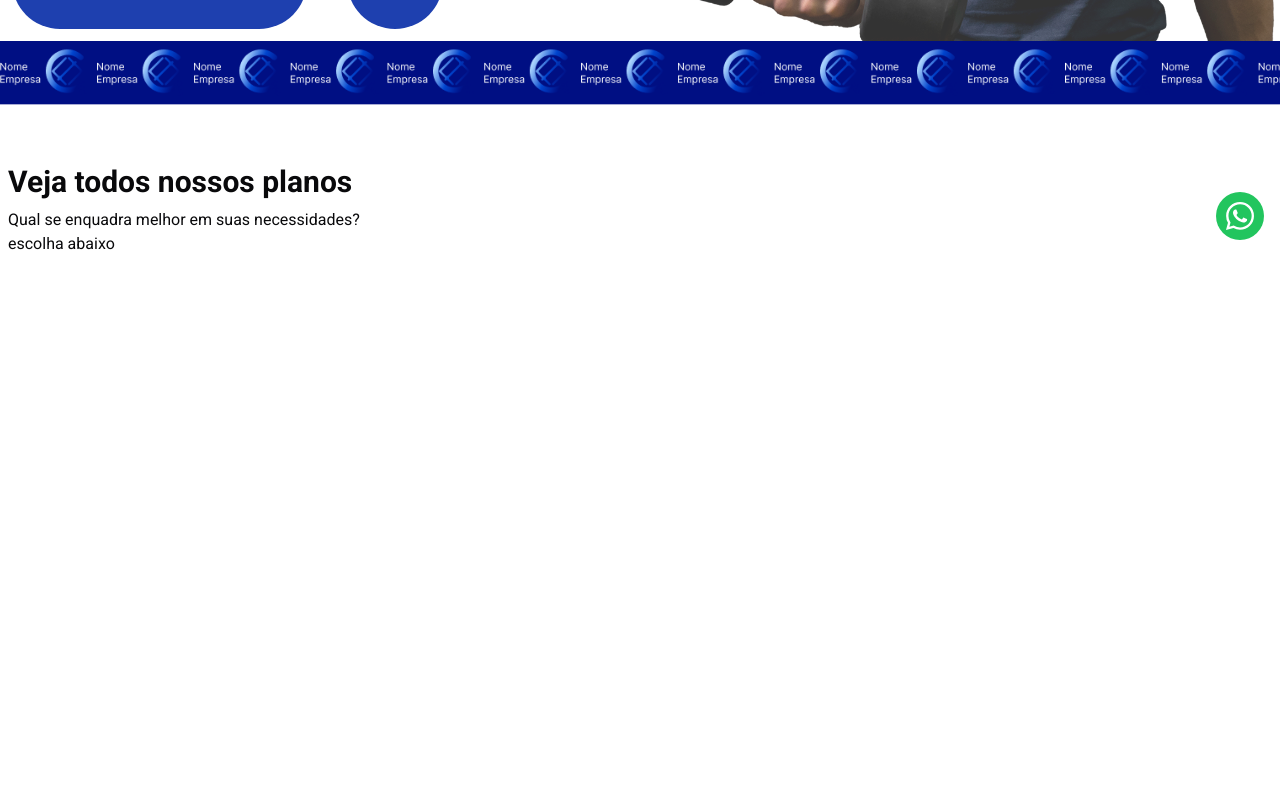
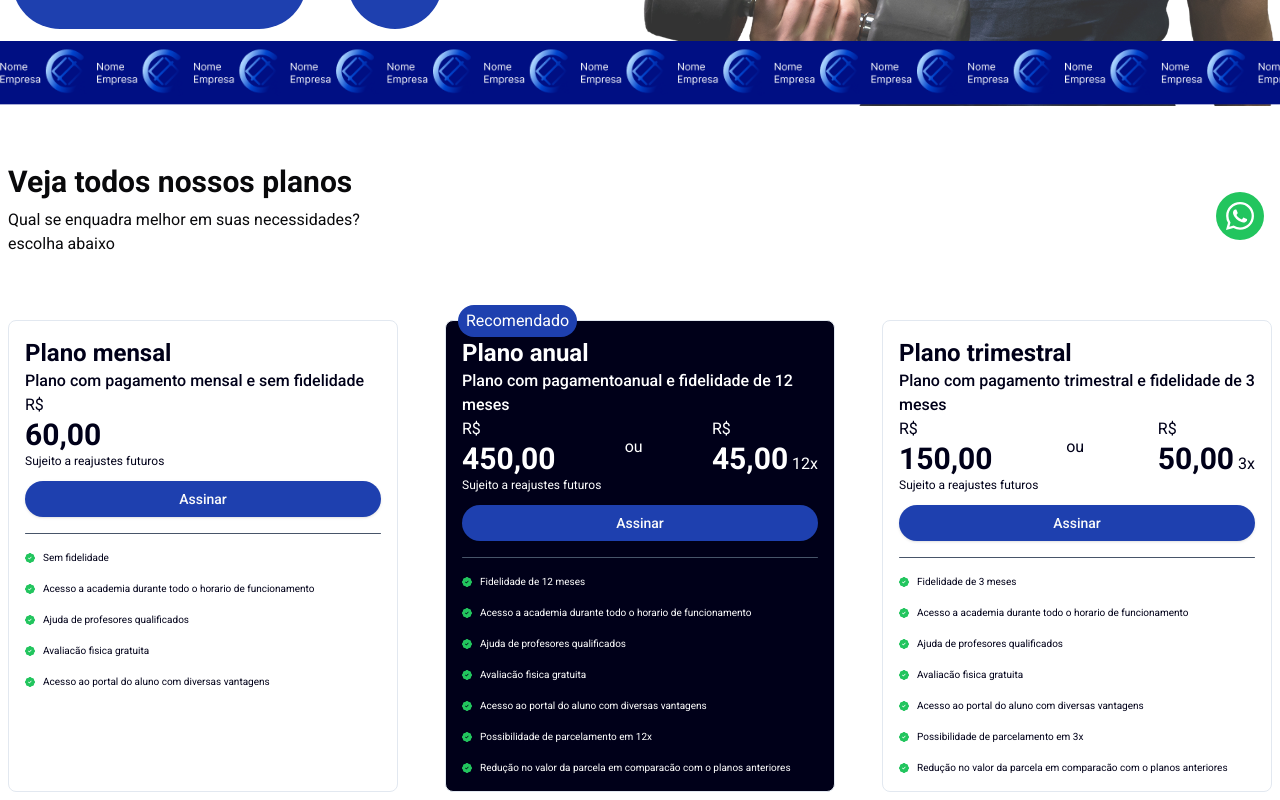
Before and after one commit to AndersonCostaDev01/academi-code, a Next.js app: page / in a window 1280 px wide. Shown: the part 544-1344 px from the top of the page. Before the commit the page ends 1056 px from the top, so only its background shows below. Built offline with nearby package versions, Linux system fonts and the light colour scheme.

Commit message:
feat: add Plans section

```diff
--- a/package.json
+++ b/package.json
@@ -32,6 +32,8 @@
     "eslint-config-next": "15.1.7",
     "eslint-plugin-simple-import-sort": "^12.1.1",
     "postcss": "^8",
+    "prettier": "^3.5.2",
+    "prettier-plugin-tailwindcss": "^0.6.11",
     "tailwindcss": "^3.4.1",
     "typescript": "^5"
   }
--- a/src/components/Hero/index.tsx
+++ b/src/components/Hero/index.tsx
@@ -29,21 +29,21 @@ export function Hero() {
   const linkWhatsApp = `https://wa.me/${telefone}?text=${mensagem}`;
 
   return (
-    <div className="w-full h-[1056px] absolute block overflow-hidden">
+    <div className="absolute block h-[1056px] w-full overflow-hidden">
       <section>
         <NavBar />
-        <DivCut className="absolute bg-gradientDivCut z-0" />
-        <div className="p-3 mt-20 lg:mt-36 relative z-10 mx-auto container">
+        <DivCut className="absolute z-0 bg-gradientDivCut" />
+        <div className="container relative z-10 mx-auto mt-20 p-3 lg:mt-36">
           <div className="flex items-center">
             <h1>
               <Image src={logo} alt="Academia do codigo" />
             </h1>
-            <h2 className="text-center text-blue-800 font-bold">
+            <h2 className="text-center font-bold text-blue-800">
               Venha ter um melhor <br /> desempenho em sua vida
             </h2>
           </div>
           <div className="">
-            <h3 className="text-blue-800 mt-3 text-xl lg:text-3xl">
+            <h3 className="mt-3 text-xl text-blue-800 lg:text-3xl">
               <span className="font-bold">
                 Academia de <br />
                 qualidade
@@ -52,22 +52,22 @@ export function Hero() {
               <br /> só <span className="font-bold">aqui!</span>
             </h3>
           </div>
-          <p className="w-[650px] mt-3 lg:text-xl">
+          <p className="mt-3 w-[650px] lg:text-xl">
             Não se sente confortável com seu corpo? Nós podemos te ajudar! A
             melhor maneira de recuperar sua autoconfiança é através de um estilo
             de vida mais saudável e um corpo mais forte e definido.
           </p>
-          <div className="flex gap-3 lg:gap-10 mt-6 font-bold text-white">
+          <div className="mt-6 flex gap-3 font-bold text-white lg:gap-10">
             <a
               href="#plans"
-              className="flex bg-blue-800 items-center justify-center gap-2 lg:px-14 lg:py-6 px-8 py-4 rounded-full"
+              className="flex items-center justify-center gap-2 rounded-full bg-blue-800 px-8 py-4 lg:px-14 lg:py-6"
             >
               Quro me matricular
               <IoArrowForwardCircleOutline className="text-4xl" />
             </a>
             <a
               href={`https://wa.me/${telefone}?text=Quero me matricularna academia`}
-              className="bg-blue-800 items-center justify-center flex rounded-full w-16 h-16 lg:w-24 lg:h-24"
+              className="flex h-16 w-16 items-center justify-center rounded-full bg-blue-800 lg:h-24 lg:w-24"
             >
               <IoLogoWhatsapp className="text-4xl" />
             </a>
@@ -76,18 +76,18 @@ export function Hero() {
         <Image
           src={menhero}
           alt="homem fazendo exercicio"
-          className="absolute top-0 lg:top-[-80px] right-0 opacity-60 lg:opacity-80 w-[650px]"
+          className="absolute right-0 top-10 w-[650px] opacity-60 lg:top-0 lg:opacity-80"
         />
         <Image
           src={transitionbar}
           alt="Barra de transição do hero"
-          className="relative z-10 h-10 lg:h-16 object-cover"
+          className="relative z-10 h-10 object-cover lg:h-16"
         />
       </section>
-      <div className="fixed bottom-4 right-4 bg-green-500 w-12 h-12 rounded-full items-center justify-center flex">
+      <div className="fixed bottom-4 right-4 z-10 flex h-12 w-12 items-center justify-center rounded-full bg-green-500">
         <Drawer>
           <DrawerTrigger>
-            <IoLogoWhatsapp className="text-white h-8 w-8" />
+            <IoLogoWhatsapp className="h-8 w-8 text-white" />
           </DrawerTrigger>
           <DrawerContent>
             <DrawerHeader>
@@ -105,7 +105,7 @@ export function Hero() {
                 <a href={linkWhatsApp}>mandar mensagem</a>
               </Button>
               <DrawerClose>
-                <Button className="bg-red-700 hover:bg-red-800 text-white">
+                <Button className="bg-red-700 text-white hover:bg-red-800">
                   Cancel
                 </Button>
               </DrawerClose>
--- /dev/null
+++ b/src/components/Plans/Components/PlansCard.styles.ts
@@ -0,0 +1,19 @@
+import styled from "styled-components";
+
+type PlansCardProps = {
+  recommended?: boolean;
+};
+
+export const Card = styled.div<PlansCardProps>`
+  padding: 1rem;
+  width: 390px;
+  height: auto;
+  border: 1px solid #e2e8f0;
+  border-radius: 8px;
+  background-color: ${(props) => (props.recommended ? "#000019" : "#fff")};
+  color: ${(props) => (props.recommended ? "#fff" : "#000019")};
+
+  @media (max-width: 1024px) {
+    width: 95%;
+  }
+`;
--- /dev/null
+++ b/src/components/Plans/Components/PlansCard.tsx
@@ -0,0 +1,70 @@
+import { Button } from "@/components/ui/button";
+import { BsPatchCheckFill } from "react-icons/bs";
+import * as S from "@/components/Plans/Components/PlansCard.styles";
+
+type PlansCardProps = {
+  recommended?: boolean;
+  plansTitle?: string;
+  plansDescription?: string;
+  value?: string;
+  valueInstallment?: string;
+  plansAdvantages?: string[];
+  installment?: string;
+};
+
+function PlansCard({
+  recommended,
+  plansDescription,
+  plansTitle,
+  value,
+  valueInstallment,
+  plansAdvantages,
+  installment,
+}: PlansCardProps) {
+  const linkWhatsApp = `https://wa.me/${5583991651441}?text=${"Olá, gostaria de mais informações! sobre o plano: " + plansTitle}`;
+  return (
+    <S.Card className="relative" recommended={recommended}>
+      {recommended && (
+        <div className="absolute left-3 top-[-16px] rounded-full bg-blue-800 px-2 py-1 text-white">
+          Recomendado
+        </div>
+      )}
+      <h3 className="text-2xl font-bold">{plansTitle}</h3>
+      <p className="font-medium">{plansDescription}</p>
+      <div className="flex justify-between gap-3">
+        <p className="flex flex-col">
+          <span>R$</span>
+          <span className="text-3xl font-bold">{value}</span>
+        </p>
+        {valueInstallment && (
+          <>
+            <p className="flex items-center">ou</p>
+            <p className="flex flex-col">
+              <span>R$</span>
+              <p>
+                <span className="text-3xl font-bold">{valueInstallment}</span>{" "}
+                <span>{installment}</span>
+              </p>
+            </p>
+          </>
+        )}
+      </div>
+      <p className="text-xs">Sujeito a reajustes futuros</p>
+      <Button
+        className="mt-3 w-full rounded-full bg-blue-800 hover:bg-blue-600"
+        asChild
+      >
+        <a href={linkWhatsApp}>Assinar</a>
+      </Button>
+      <div className="mt-4 h-[1px] w-full rounded-full bg-slate-600 shadow-2xl shadow-white" />
+      {plansAdvantages?.map((advantage, index) => (
+        <p className="mt-4 flex items-center gap-2 text-[10px]" key={index}>
+          <BsPatchCheckFill className="inline-block text-green-500" />
+          {advantage}
+        </p>
+      ))}
+    </S.Card>
+  );
+}
+
+export default PlansCard;
--- a/src/components/Plans/index.tsx
+++ b/src/components/Plans/index.tsx
@@ -1,14 +1,63 @@
+"use client";
+import PlansCard from "./Components/PlansCard";
+
 export function Plans() {
   return (
-    <section id="plans" className="p-2 container mx-auto">
+    <section id="plans" className="container mx-auto p-2">
       <div className="">
-        <h2 className="mb-2 font-bold text-3xl">Veja todos nossos planos</h2>
+        <h2 className="mb-2 text-3xl font-bold">Veja todos nossos planos</h2>
         <p className="">
           Qual se enquadra melhor em suas necessidades?
           <br /> escolha abaixo
         </p>
       </div>
-      <div></div>
+      <div className="mt-16 flex w-screen flex-col gap-6 lg:w-full lg:flex-row lg:justify-between">
+        <PlansCard
+          plansTitle="Plano mensal"
+          plansDescription="Plano com pagamento mensal e sem fidelidade"
+          value="60,00"
+          plansAdvantages={[
+            "Sem fidelidade",
+            "Acesso a academia durante todo o horario de funcionamento",
+            "Ajuda de profesores qualificados",
+            "Avaliacão fisica gratuita",
+            "Acesso ao portal do aluno com diversas vantagens",
+          ]}
+        />
+        <PlansCard
+          recommended
+          plansTitle="Plano anual"
+          plansDescription="Plano com pagamentoanual e fidelidade de 12 meses"
+          value="450,00"
+          valueInstallment="45,00"
+          installment="12x"
+          plansAdvantages={[
+            "Fidelidade de 12 meses",
+            "Acesso a academia durante todo o horario de funcionamento",
+            "Ajuda de profesores qualificados",
+            "Avaliacão fisica gratuita",
+            "Acesso ao portal do aluno com diversas vantagens",
+            "Possibilidade de parcelamento em 12x",
+            "Redução no valor da parcela em comparacão com o planos anteriores",
+          ]}
+        />
+        <PlansCard
+          plansTitle="Plano trimestral"
+          plansDescription="Plano com pagamento trimestral e fidelidade de 3 meses"
+          value="150,00"
+          valueInstallment="50,00"
+          installment="3x"
+          plansAdvantages={[
+            "Fidelidade de 3 meses",
+            "Acesso a academia durante todo o horario de funcionamento",
+            "Ajuda de profesores qualificados",
+            "Avaliacão fisica gratuita",
+            "Acesso ao portal do aluno com diversas vantagens",
+            "Possibilidade de parcelamento em 3x",
+            "Redução no valor da parcela em comparacão com o planos anteriores",
+          ]}
+        />
+      </div>
     </section>
   );
 }
```
Also changed, not shown: .prettierrc.json (added), src/Assets/hero-men.png, 1 other file (tests, documents, lock files or other folders).
